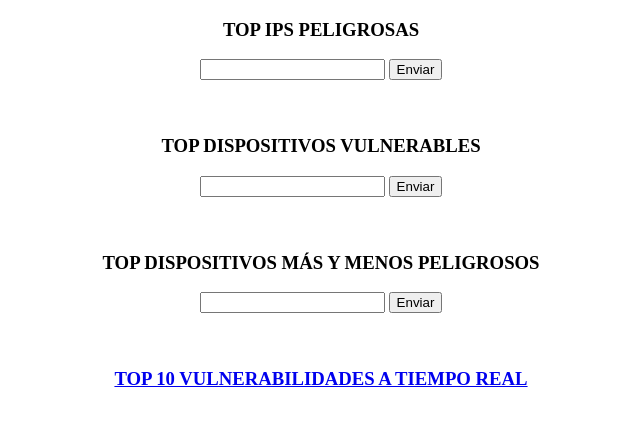
After one commit to riveroo19/practicaSI2, a Flask app: template src/mis/templates/index.html in a window 1280 px wide. The commit adds this page. Shown: the top 426 px of the page, without its empty margins (319-959 px from the left). Run offline with Flask 3, Linux system fonts and the light colour scheme; the template is opened without the code that fills it, so the values that code supplies are empty.

Commit message:
feat: index + ejs 1, 2

```diff
--- a/src/mis/consultasMIS.py
+++ b/src/mis/consultasMIS.py
@@ -1,8 +1,8 @@
 import pandas as pd
 import sqlite3
-import math
 import requests
 import json
+import math
 
 def loadDataframe(query,conn):
     dataframe = pd.read_sql(query,conn)
@@ -52,7 +52,7 @@ def getDispositivosPeligrosos(peligrosos,top):
     dataframe = loadDataframe("SELECT devices.id, analisis.servicios_inseguros, analisis.servicios FROM devices INNER JOIN analisis ON devices.id=analisis.id_device",conn)
     values = dict()
     for i in range(0,len(dataframe)):
-        values[dataframe['id'][i]] = dataframe['servicios_inseguros'][i]/dataframe['servicios'][i]
+        values[dataframe['id'][i]] = dataframe['servicios_inseguros'][i]/dataframe['servicios'][i] if dataframe['servicios'][i] != 0 else 0
     values_sorted = sorted(values.items(), key= lambda x:x[1], reverse=True)
     ids = []
     value_id = []
--- a/src/mis/main.py
+++ b/src/mis/main.py
@@ -8,9 +8,9 @@ app =  Flask(__name__)
 
 @app.route("/")
 def home():
-    return '<p>Home Page</p>'
+    return render_template('index.html')
 
-@app.route("/ips")
+@app.route("/ips", methods=["GET", "POST"])
 def ips():
     nips = request.args.get("ips",default=10,type=int)
     ips_sorted = getTopIps(nips)
@@ -20,36 +20,41 @@ def ips():
         ip_alerts_plot.append(ip[1])
         ip_name.append(ip[0])
     fig = go.Figure(data=[go.Bar(y=ip_alerts_plot,x=ip_name)],
-                    layout_title_text='TOP 10 IPS ALERTS',layout=go.Layout(height=800))
+                    layout_title_text=f'TOP {nips} IPS ALERTS',layout=go.Layout(height=800))
     import plotly
     a = plotly.utils.PlotlyJSONEncoder
     graphJSON = json.dumps(fig, cls=a)
     return render_template('home.html',graphJSON=graphJSON)
 
 
-@app.route("/vulnerables")
+@app.route("/vulnerables", methods=["GET", "POST"])
 def dispositivos():
     ndispositivos = request.args.get("dispositivos",default=10,type=int)
     ids, values = getDispositivosVulnerables(ndispositivos)
     fig = go.Figure(data=[go.Table(header=dict(values=['ID',"TOTAL"]),cells= dict(values=[ids,values]))]
-                    ,layout_title_text='ALERTS BY DEVICE',layout=go.Layout(height=800))
+                    ,layout_title_text='DEVICES',layout=go.Layout(height=800))
     import plotly
     a = plotly.utils.PlotlyJSONEncoder
     graphJSON = json.dumps(fig, cls=a)
     return render_template('home.html',graphJSON=graphJSON)
 
 
-@app.route("/peligrosos")
+@app.route("/peligrosos", methods=["GET", "POST"])
 def peligrosos():
-    peligrosos = request.args.get("peligrosos",default=False,type= lambda v:v.lower()=='true')
-    top = request.args.get("top",default=5,type=int)
-    ids, values = getDispositivosPeligrosos(peligrosos,top)
-    fig = go.Figure(data=[go.Table(header=dict(values=['ID',"TOTAL"]),cells= dict(values=[ids,values]))]
-                    ,layout_title_text='ALERTS BY DEVICE',layout=go.Layout(height=800))
+    peligrosos = request.args.get("peligrosos", default=False, type=lambda v: v.lower() == 'true')
+    if request.method == "POST":
+        top = request.form.get("top", default=5, type=int)
+        peligrosos = request.form.get("peligrosos", default=False, type=lambda v: v.lower() == 'true')
+    else:
+        top = 7
+    ids, values = getDispositivosPeligrosos(peligrosos, top)
+    fig = go.Figure(data=[go.Table(header=dict(values=['ID', "TOTAL"]), cells=dict(values=[ids, values]))],
+                    layout_title_text='ALERTS BY DEVICE', layout=go.Layout(height=800))
     import plotly
     a = plotly.utils.PlotlyJSONEncoder
     graphJSON = json.dumps(fig, cls=a)
-    return render_template('peligrosos.html',graphJSON=graphJSON)
+    return render_template('peligrosos.html', graphJSON=graphJSON, peligrosos=peligrosos)
+
 
 @app.route("/cve")
 def cve():
--- /dev/null
+++ b/src/mis/templates/index.html
@@ -0,0 +1,32 @@
+<!DOCTYPE html>
+<html lang="en">
+<head>
+    <meta charset="UTF-8">
+    <title>Index</title>
+</head>
+<body>
+
+    <div style="text-align:center;">
+        <h3>TOP IPS PELIGROSAS</h3>
+        <form action="/ips">
+            <input name="ips" type="number"/>
+            <input type="submit" value="Enviar">
+        </form>
+        <br><br>
+        <h3>TOP DISPOSITIVOS VULNERABLES</h3>
+        <form action="/vulnerables">
+            <input name="dispositivos" type="number"/>
+            <input type="submit" value="Enviar">
+        </form>
+        <br><br>
+        <h3>TOP DISPOSITIVOS MÁS Y MENOS PELIGROSOS</h3>
+        <form action="/peligrosos" method="post">
+            <input name="top" type="number"/>
+            <input type="submit" value="Enviar">
+        </form>
+        <br><br>
+        <a href="/cve"><h3>TOP 10 VULNERABILIDADES A TIEMPO REAL</h3></a>
+    </div>
+
+</body>
+</html>
```
Also changed, not shown: src/mis/templates/home.html (+15 -1 lines), src/mis/templates/peligrosos.html (+23 -4 lines), src/mostrarVulnerabilidades.py (deleted).
